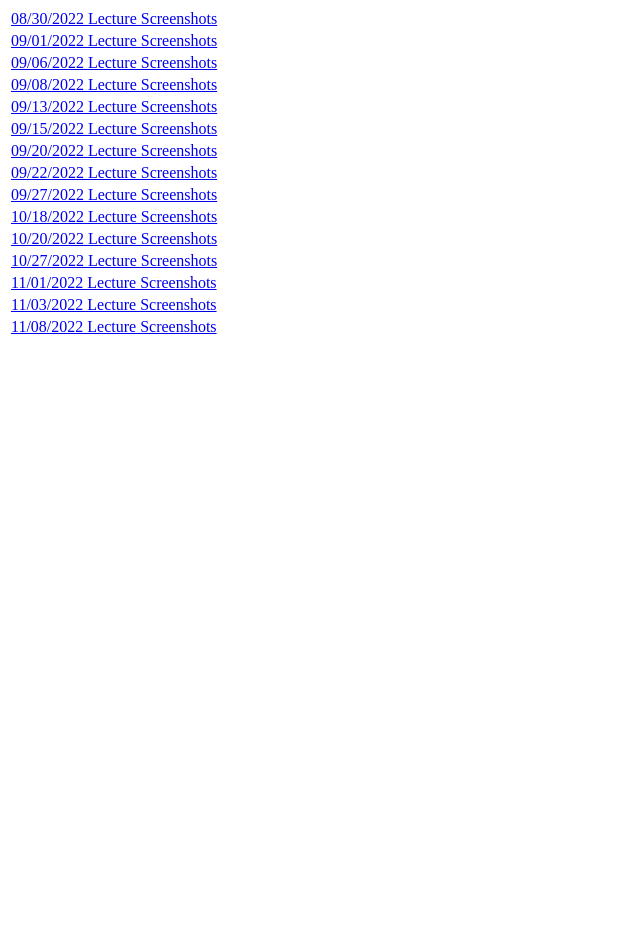
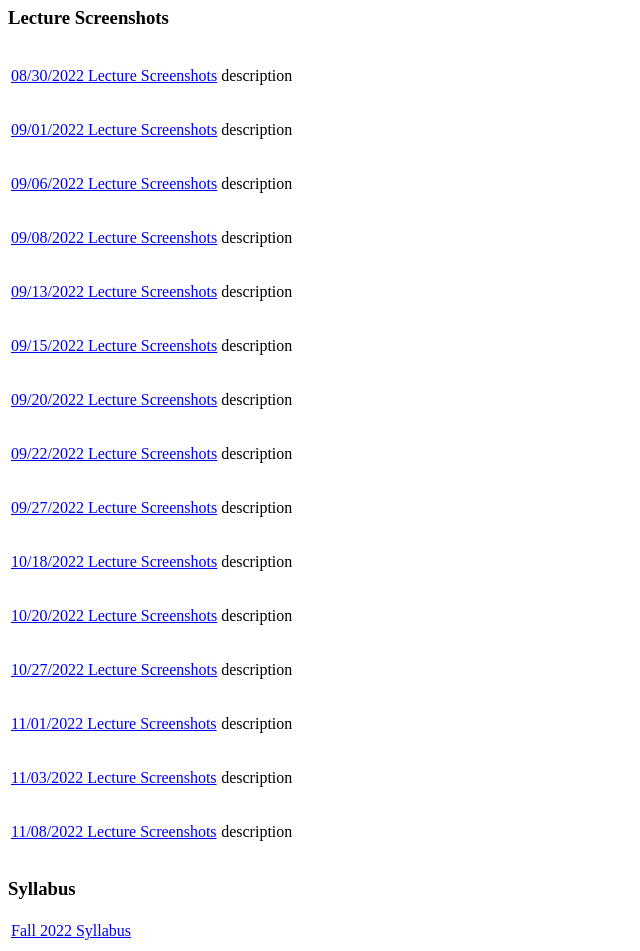
Before and after one commit to claytonkristiansen/csce420, a plain HTML site: page index.html in a window 1280 px wide. Shown: the part 107-1058 px from the top of the page, without its empty margins (0-640 px from the left). Before the commit the page ends 800 px from the top, so only its background shows below. Drawn offline with Linux system fonts and the light colour scheme.

Commit message:
Added syllabus

```diff
--- a/index.html
+++ b/index.html
@@ -5,82 +5,136 @@
         <p>Texas A&M University</p>
     </head>
     <body>
-        <h1>I am very important!</h1>
+        <h1>CSCE 420 Important Links</h1>
+        <h3>Lecture Screenshots</h3>
         <table>
             <tr>
                 <td>
                     <a href="Screenshot 08-30.pdf" target="_blank">08/30/2022 Lecture Screenshots</a>
+                </td>
+                <td>
+                    <p>description</p>
                 </td>
             </tr>
             <tr>
                 <td>
                     <a href="Screenshot 09-01.pdf" target="_blank">09/01/2022 Lecture Screenshots</a>
                 </td>
+                <td>
+                    <p>description</p>
+                </td>
             </tr>
             <tr>
                 <td>
                     <a href="Screenshot 09-06.pdf" target="_blank">09/06/2022 Lecture Screenshots</a>
+                </td>
+                <td>
+                    <p>description</p>
                 </td>
             </tr>
             <tr>
                 <td>
                     <a href="Screenshot 09-08.pdf" target="_blank">09/08/2022 Lecture Screenshots</a>
                 </td>
+                <td>
+                    <p>description</p>
+                </td>
             </tr>
             <tr>
                 <td>
                     <a href="Screenshot 09-13.pdf" target="_blank">09/13/2022 Lecture Screenshots</a>
+                </td>
+                <td>
+                    <p>description</p>
                 </td>
             </tr>
             <tr>
                 <td>
                     <a href="Screenshot 09-15.pdf" target="_blank">09/15/2022 Lecture Screenshots</a>
                 </td>
+                <td>
+                    <p>description</p>
+                </td>
             </tr>
             <tr>
                 <td>
                     <a href="Screenshot 09-20.pdf" target="_blank">09/20/2022 Lecture Screenshots</a>
+                </td>
+                <td>
+                    <p>description</p>
                 </td>
             </tr>
             <tr>
                 <td>
                     <a href="Screenshot 09-22.pdf" target="_blank">09/22/2022 Lecture Screenshots</a>
                 </td>
+                <td>
+                    <p>description</p>
+                </td>
             </tr>
             <tr>
                 <td>
                     <a href="Screenshot 09-27.pdf" target="_blank">09/27/2022 Lecture Screenshots</a>
+                </td>
+                <td>
+                    <p>description</p>
                 </td>
             </tr>
             <tr>
                 <td>
                     <a href="Screenshot 10-18.pdf" target="_blank">10/18/2022 Lecture Screenshots</a>
                 </td>
+                <td>
+                    <p>description</p>
+                </td>
             </tr>
             <tr>
                 <td>
                     <a href="Screenshot 10-20.pdf" target="_blank">10/20/2022 Lecture Screenshots</a>
+                </td>
+                <td>
+                    <p>description</p>
                 </td>
             </tr>
             <tr>
                 <td>
                     <a href="Screenshot 10-27.pdf" target="_blank">10/27/2022 Lecture Screenshots</a>
                 </td>
+                <td>
+                    <p>description</p>
+                </td>
             </tr>
             <tr>
                 <td>
                     <a href="Screenshot 11-01.pdf" target="_blank">11/01/2022 Lecture Screenshots</a>
+                </td>
+                <td>
+                    <p>description</p>
                 </td>
             </tr>
             <tr>
                 <td>
                     <a href="Screenshot 11-03.pdf" target="_blank">11/03/2022 Lecture Screenshots</a>
                 </td>
+                <td>
+                    <p>description</p>
+                </td>
             </tr>
             <tr>
                 <td>
                     <a href="Screenshot 11-08.pdf" target="_blank">11/08/2022 Lecture Screenshots</a>
                 </td>
+                <td>
+                    <p>description</p>
+                </td>
+            </tr>
+        </table>
+        <h3>Syllabus</h3>
+        <table>
+            <tr>
+                <td>
+                    <a href="syllabus.pdf" target="_blank">Fall 2022 Syllabus</a>
+                </td>
             </tr>
         </table>
     </body>
```
Also changed, not shown: 1 other file.
